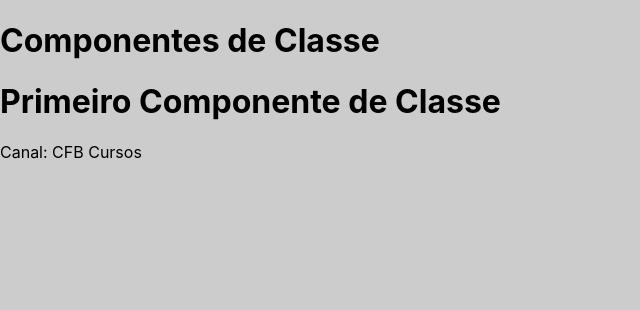
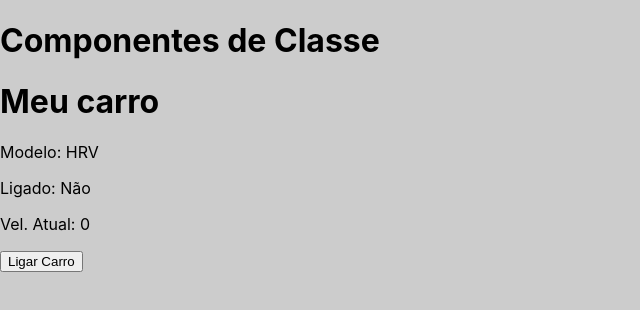
Before and after one commit to PamelaMBadermann/curso-reactjs-cfbcursos-2, a React (Create React App) app: page / in a window 1280 px wide. Shown: the top 310 px of the page, without its empty margins (0-640 px from the left). Built offline with nearby package versions, Linux system fonts and the light colour scheme.

Commit message:
aula 22, state em componentes de classe react

```diff
--- a/src/App.js
+++ b/src/App.js
@@ -1,12 +1,12 @@
 import React, {useState} from 'react';
-import Classe from './components/Classe'
+import Carro from './components/Carro'
 
 export default function App() {
 
   return (
     <>
       <h1>Componentes de Classe</h1>
-      <Classe canal="CFB Cursos"/>
+      <Carro />
     </>
   );
 }
--- /dev/null
+++ b/src/components/Carro.js
@@ -0,0 +1,31 @@
+import React from 'react'
+
+export default class Carro extends React.Component{
+  constructor(props) {
+    super(props)
+    this.modelo='HRV'
+    this.state={
+      ligado: false,
+      velAtual: 0,
+    }
+  }
+
+  ligarDesligar() {
+    //this.state.ligado = true - não renderiza a tela
+    this.setState({ligado:!this.state.ligado})
+  }
+
+  render(){
+    return(
+      <div>
+        <h1>Meu carro</h1>
+        <p>Modelo: {this.modelo}</p>
+        <p>Ligado: {this.state.ligado ? 'Sim' : 'Não'}</p>
+        <p>Vel. Atual: {this.state.velAtual}</p>
+        <button onClick={()=>this.ligarDesligar()}>
+          {this.state.ligado ? 'Desligar Carro' : 'Ligar Carro'}
+        </button>
+      </div>
+    )
+  }
+}
--- a/src/components/Classe.js
+++ b/src/components/Classe.js
@@ -10,6 +10,7 @@
       <div>
         <h1>Primeiro Componente de Classe</h1>
         <p>Canal: {this.props.canal}</p>
+        <p>Curso: {this.props.curso}</p>
       </div>
     )
   }
```
